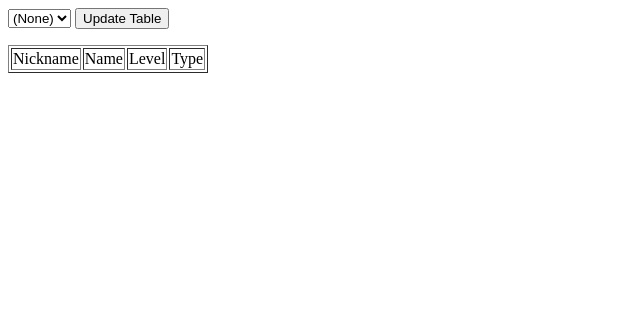
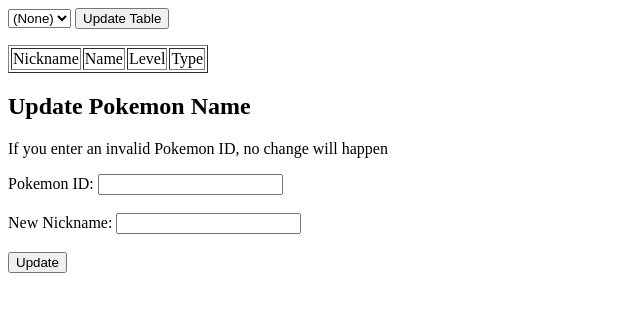
Before and after one commit to janellewong/pokemonDashboard, a Node server app: page / in a window 1280 px wide. Shown: the top 312 px of the page, without its empty margins (0-640 px from the left). Run offline with Node 20, Linux system fonts and the light colour scheme; data that the repository does not hold is empty.

Commit message:
worked on update query

```diff
--- a/templates/index.njk
+++ b/templates/index.njk
@@ -1,4 +1,8 @@
 <html>
+  <head>
+          <title>Welcome to your Pokemon Storage!</title>
+  </head>
+
   <body>
     <form action="/" method="GET">
       <select name="typeName">
@@ -45,5 +49,15 @@
         {% endfor %}
       </tbody>
     </table>
+
+    <h2>Update Pokemon Name</h2>
+    <p>If you enter an invalid Pokemon ID, no change will happen</p>
+      <form method="POST" action="updateName"> <!--refresh page when submitted-->
+                <input type="hidden" id="updateQueryRequest" name="updateQueryRequest">
+                Pokemon ID: <input type="text" name="insID"> <br /><br />
+                New Nickname: <input type="text" name="insName"> <br /><br />
+
+                <input type="submit" value="Update" name="Update Name"></p>
+            </form>
   </body>
 </html>
```
Also changed, not shown: src/routes.ts (+16 -0 lines).
